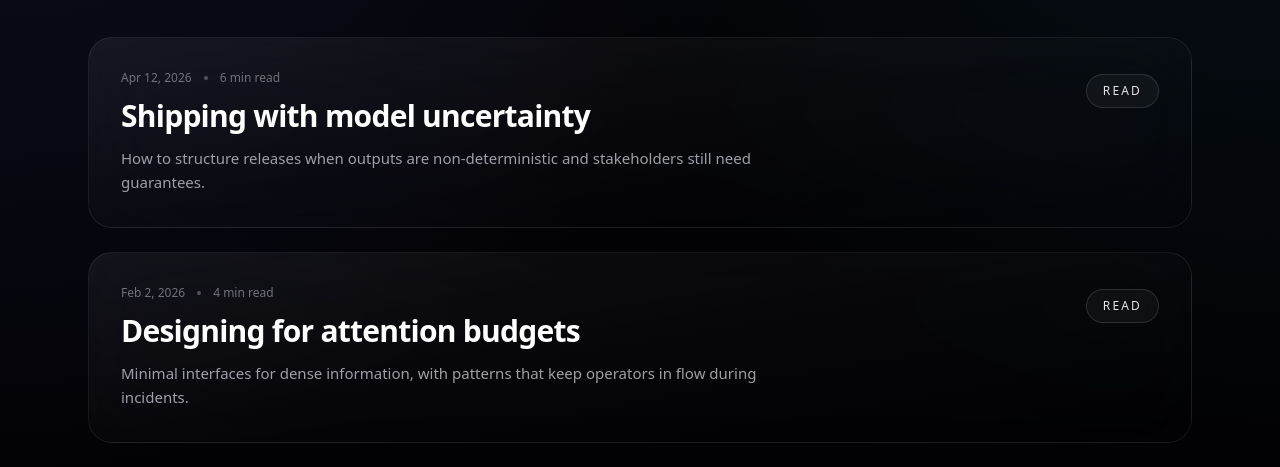
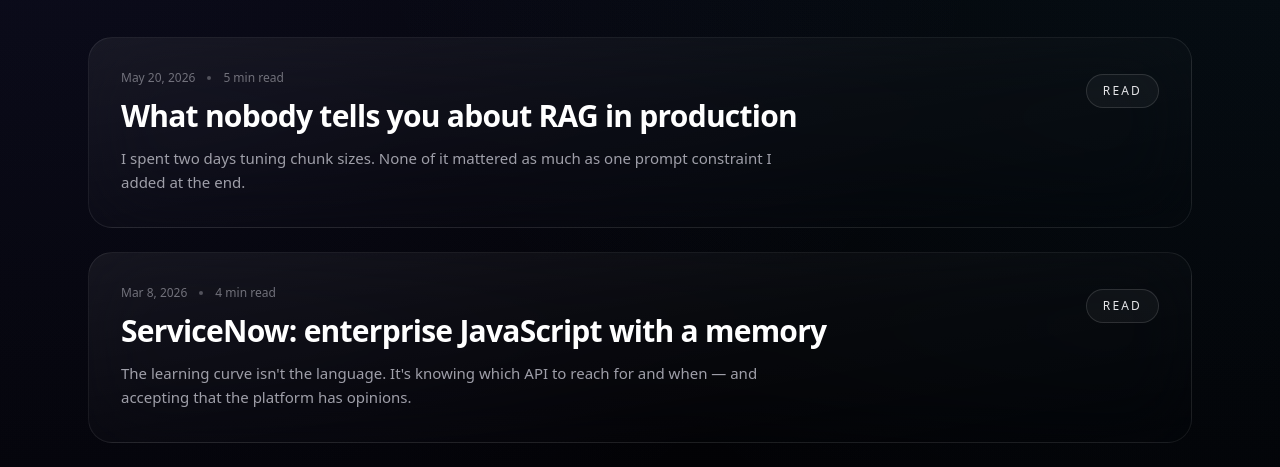
Before and after one commit to egehank1/personal-website, a Next.js app: page /blog in a window 1280 px wide. Shown: the part 307-774 px from the top of the page. Built offline with nearby package versions, Linux system fonts and the light colour scheme; no server answers.

Commit message:
Update Hero tagline and enhance tech categories with new items. Add three new blog posts focusing on RAG production, ServiceNow scripting, and data pipeline challenges.

```diff
--- a/src/components/sections/Hero.tsx
+++ b/src/components/sections/Hero.tsx
@@ -65,7 +65,7 @@ export function Hero() {
             </span>
           </span>
           <span className="hero-tagline-in mt-3 block text-zinc-400">
-            Turning research into products.
+            Shipping ideas before they expire.
           </span>
         </motion.p>
 
--- a/src/data/posts.ts
+++ b/src/data/posts.ts
@@ -8,6 +8,48 @@ export type Post = {
 };
 
 export const posts: Post[] = [
+  {
+    slug: "rag-production-reality",
+    title: "What nobody tells you about RAG in production",
+    excerpt:
+      "I spent two days tuning chunk sizes. None of it mattered as much as one prompt constraint I added at the end.",
+    date: "2026-05-20",
+    readTime: "5 min",
+    content: [
+      "I spent two days tuning chunk sizes and overlap percentages for DeepScholar. Sentence boundaries, 256 tokens, 512 tokens. The WCSS curve eventually flattened. None of that mattered as much as one line I added at the end of the RAG prompt: 'If you cannot cite a retrieved passage, say so. Do not invent references.' That constraint cut hallucinated citations to near zero.",
+      "PDFs are a disaster. PyMuPDF is solid, but academic papers with two-column layouts, footnotes baked into the margin, and scanned pages encoded as image objects will break any extraction pipeline eventually. I kept a folder of known-bad PDFs to test against after every pipeline change. That folder grew faster than I expected.",
+      "The cost model surprised me. Embedding a 30-page paper during ingestion is cheap. Per-query retrieval costs add up fast if you're not caching. I added a simple hash-based query cache for repeated questions and the API bill dropped noticeably within a week.",
+      "The hardest part was not the retrieval. It was convincing myself the answers were actually grounded. I wrote a spot-check script that pulled 20 random QA pairs and verified citations manually. That loop taught me more about the system's failure modes than any automated metric ever did.",
+    ],
+  },
+  {
+    slug: "servicenow-scripting-lessons",
+    title: "ServiceNow: enterprise JavaScript with a memory",
+    excerpt:
+      "The learning curve isn't the language. It's knowing which API to reach for and when — and accepting that the platform has opinions.",
+    date: "2026-03-08",
+    readTime: "4 min",
+    content: [
+      "ServiceNow scripting is regular JavaScript with a decade of platform-specific APIs bolted on top. GlideRecord for database queries, GlideAjax for async calls, catalog client scripts that only run on specific form states. The learning curve isn't the language — it's knowing which API to reach for and when.",
+      "The travel reimbursement workflow I built had six approval states and three notification templates. Every time I thought I had the state machine right, a tester found a path I hadn't handled. I started drawing the flow on paper before touching the script editor. That alone cut the back-and-forth in half.",
+      "Service Portal development is its own thing. AngularJS 1.x, widgets that mix HTML, CSS, client script, and server script in four separate fields per widget. Nothing about it is intuitive, but once you understand that the server script runs first and the client script hydrates against it, the mental model clicks.",
+      "The Digital Product Passport work for ETHICA was different — less automation, more data integrity across the product lifecycle. Audit trails, field-level validation, making sure compliance data doesn't drift silently between systems. The technical side wasn't complex. Getting the domain model right was the whole job.",
+    ],
+  },
+  {
+    slug: "data-pipeline-reality",
+    title: "The pipeline always takes longer than the model",
+    excerpt:
+      "I spent more time cleaning data for the trading bot than writing any signal logic. That pattern has not changed.",
+    date: "2025-12-10",
+    readTime: "4 min",
+    content: [
+      "I spent more time cleaning data for the trading bot than writing any signal logic. Survivorship bias in historical price data. Splits that weren't adjusted. Gaps during market holidays that looked like crashes in the charts. The model was never the hard part.",
+      "Same story with the RFM segmentation project. The dataset had negative quantities from returns, missing customer IDs on about 8% of records, and a handful of obviously wrong unit prices — £0.001 for items that should cost £12. Before any clustering, I was just auditing rows for two days.",
+      "I've started treating data cleaning as a first-class step with its own acceptance criteria. Before feature engineering begins, I write out what 'clean' means for that specific dataset: no nulls in these columns, these ranges are valid, duplicates are defined this way. It sounds obvious. I wish I'd done it from day one on every project.",
+      "The Elbow Method for K selection always looks cleaner in tutorials than in real data. My WCSS curve had two plausible elbows. I ran Silhouette Score alongside it and they agreed on k=4, which was reassuring. But I kept k=3 and k=5 versions around for a few days and compared the business interpretation of each before committing. The algorithm gives you a number. You still have to decide if the segments mean something.",
+    ],
+  },
   {
     slug: "shipping-with-model-uncertainty",
     title: "Shipping with model uncertainty",
--- a/src/data/tech.ts
+++ b/src/data/tech.ts
@@ -1,18 +1,18 @@
 export const techCategories = [
   {
     label: "Languages",
-    items: ["TypeScript", "Python", "Go", "Rust"],
+    items: ["TypeScript", "Python", "JavaScript", "Java"],
   },
   {
     label: "AI / ML",
-    items: ["PyTorch", "OpenAI", "Anthropic", "LangGraph", "Evals", "RAG"],
+    items: ["OpenAI", "RAG", "pgvector", "Scikit-learn", "Pandas", "LangGraph"],
   },
   {
     label: "Web",
-    items: ["Next.js", "React", "Tailwind", "Framer Motion", "WebGL"],
+    items: ["Next.js", "React", "FastAPI", "Tailwind", "Framer Motion"],
   },
   {
-    label: "Infra",
-    items: ["Kubernetes", "Terraform", "Postgres", "Redis", "Kafka"],
+    label: "Infra & Tools",
+    items: ["PostgreSQL", "Supabase", "ServiceNow", "Git", "Maven"],
   },
 ] as const;
```
